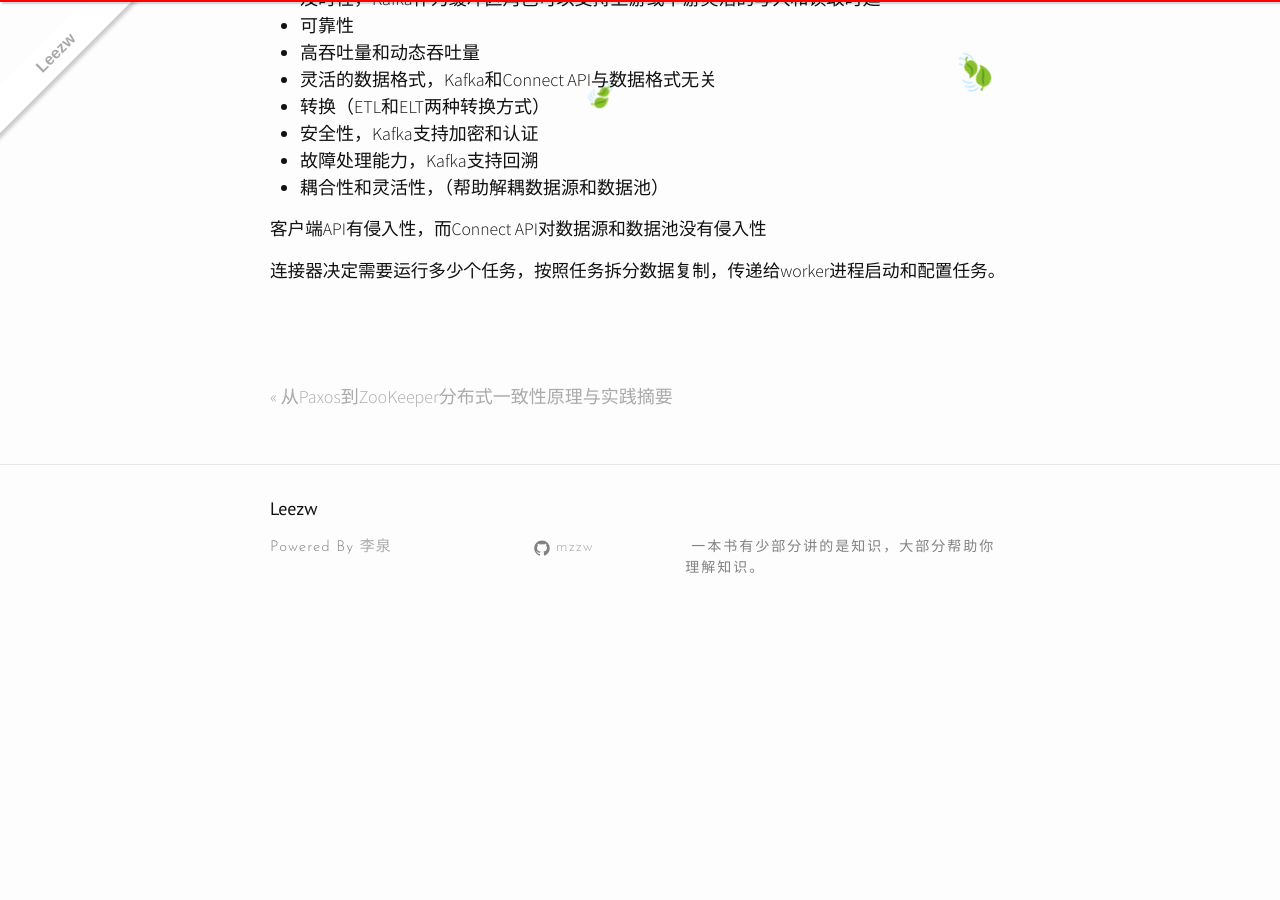
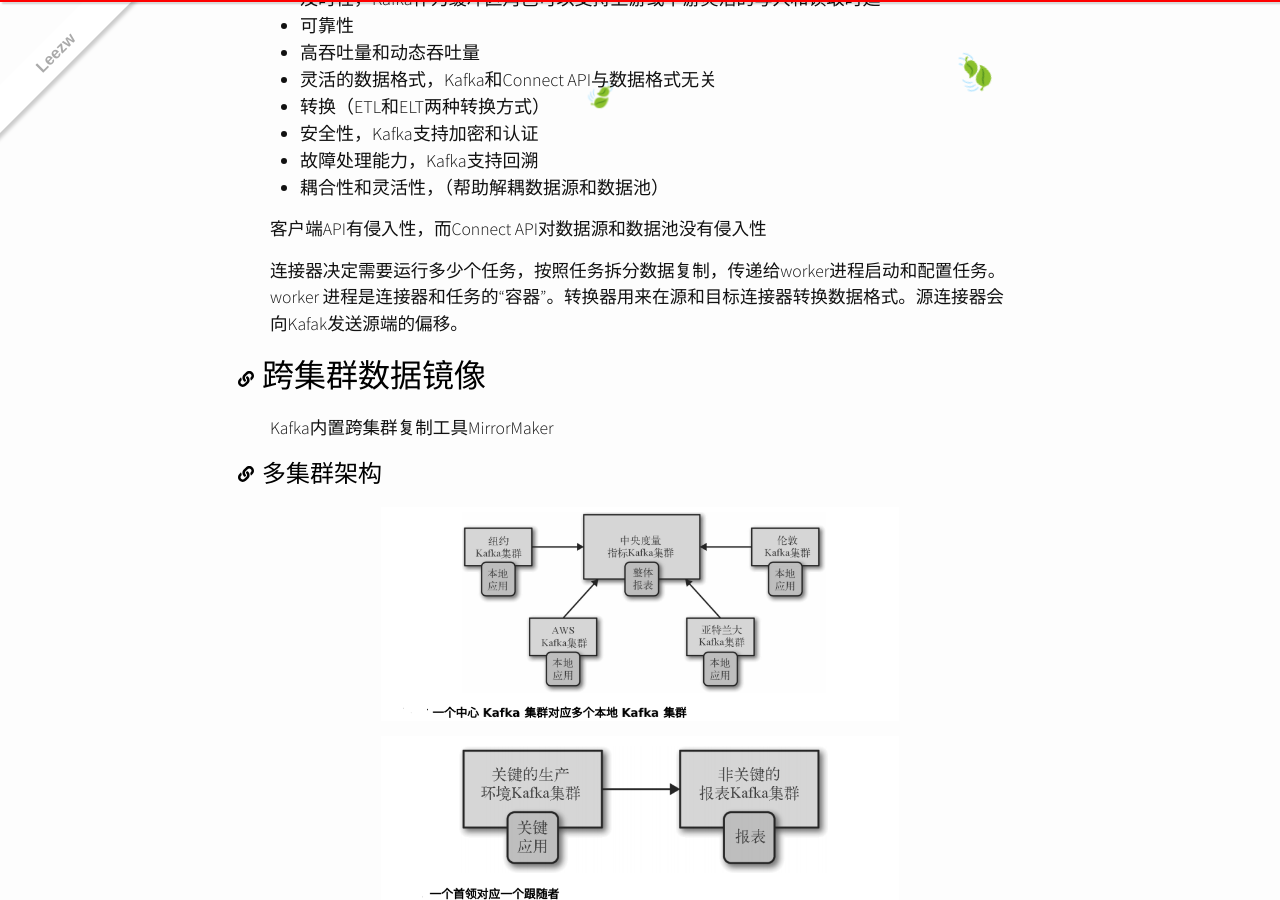
Before and after one commit to quantum-li/quantum-li.github.io, a Jekyll site: the page built from _posts/2020-05-09-kafka-the-definitive-guide.md, in a window 1280 px wide and 900 px high, scrolled down 17930 px. Built offline with Jekyll 4.4.1, drawn with Linux system fonts in a browser that asks for light colours; nearby versions of some CDN libraries; comment, search, counter and statistics services are not loaded; before the commit the page ends 18569 px from its top, so only the background shows below that.

Commit message:
2020-05-15 12:51:27

```diff
--- a/_posts/2020-05-09-kafka-the-definitive-guide.md
+++ b/_posts/2020-05-09-kafka-the-definitive-guide.md
@@ -452,4 +452,18 @@
 
 客户端API有侵入性，而Connect API对数据源和数据池没有侵入性
 
-连接器决定需要运行多少个任务，按照任务拆分数据复制，传递给worker进程启动和配置任务。
+连接器决定需要运行多少个任务，按照任务拆分数据复制，传递给worker进程启动和配置任务。worker 进程是连接器和任务的“容器”。转换器用来在源和目标连接器转换数据格式。源连接器会向Kafak发送源端的偏移。
+
+# 跨集群数据镜像
+
+Kafka内置跨集群复制工具MirrorMaker
+
+## 多集群架构
+
+![Hub和Spoke架构](/assets/images/c2850715-14a8-47be-b78b-b936de9a4a4c.png)
+
+![⼀个⾸领对应⼀个跟随者](/assets/images/0d70d915-1fe1-4ec3-89e9-3ff886778c4b.png)
+
+![双活架构](/assets/images/912ccb14-8f41-4e10-864a-224a239b62a3.png)
+
+![主备架构](/assets/images/5555e53e-80a5-4974-a037-e3b0e90d8696.png)
```
Also changed, not shown: assets/images/0d70d915-1fe1-4ec3-89e9-3ff886778c4b.png (added), assets/images/5555e53e-80a5-4974-a037-e3b0e90d8696.png (added), assets/images/912ccb14-8f41-4e10-864a-224a239b62a3.png (added), assets/images/c2850715-14a8-47be-b78b-b936de9a4a4c.png (added).
